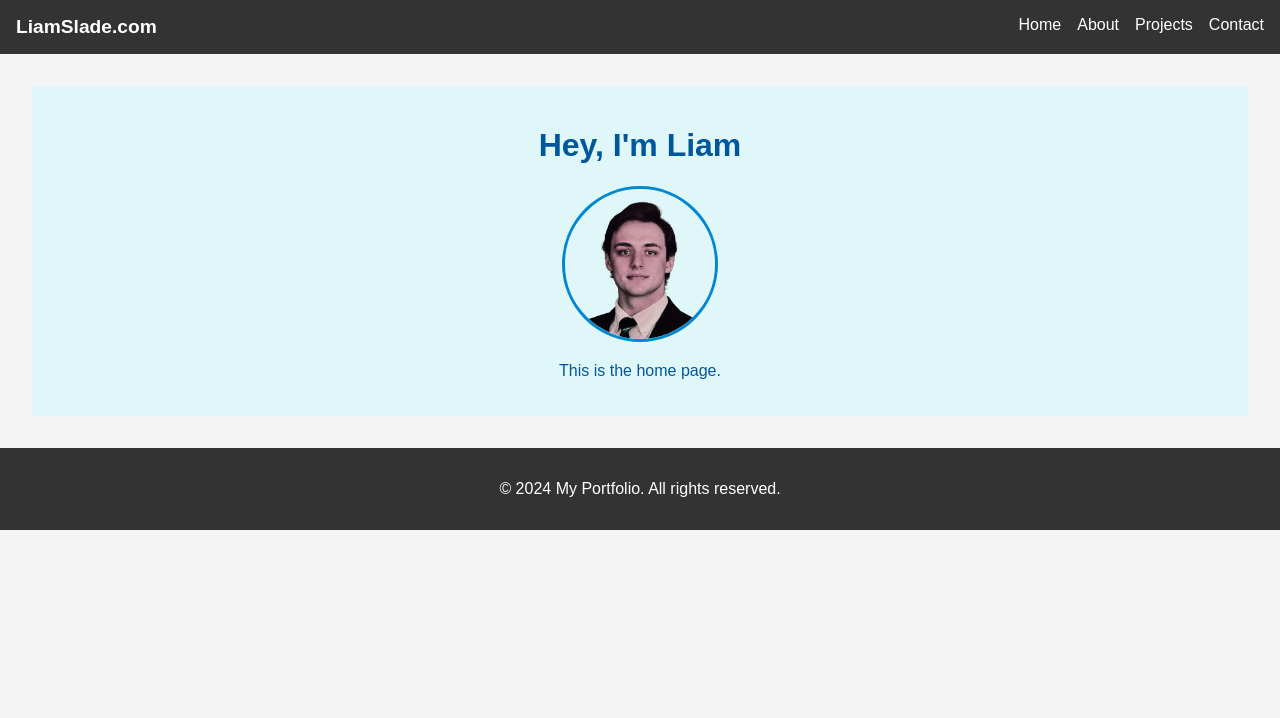
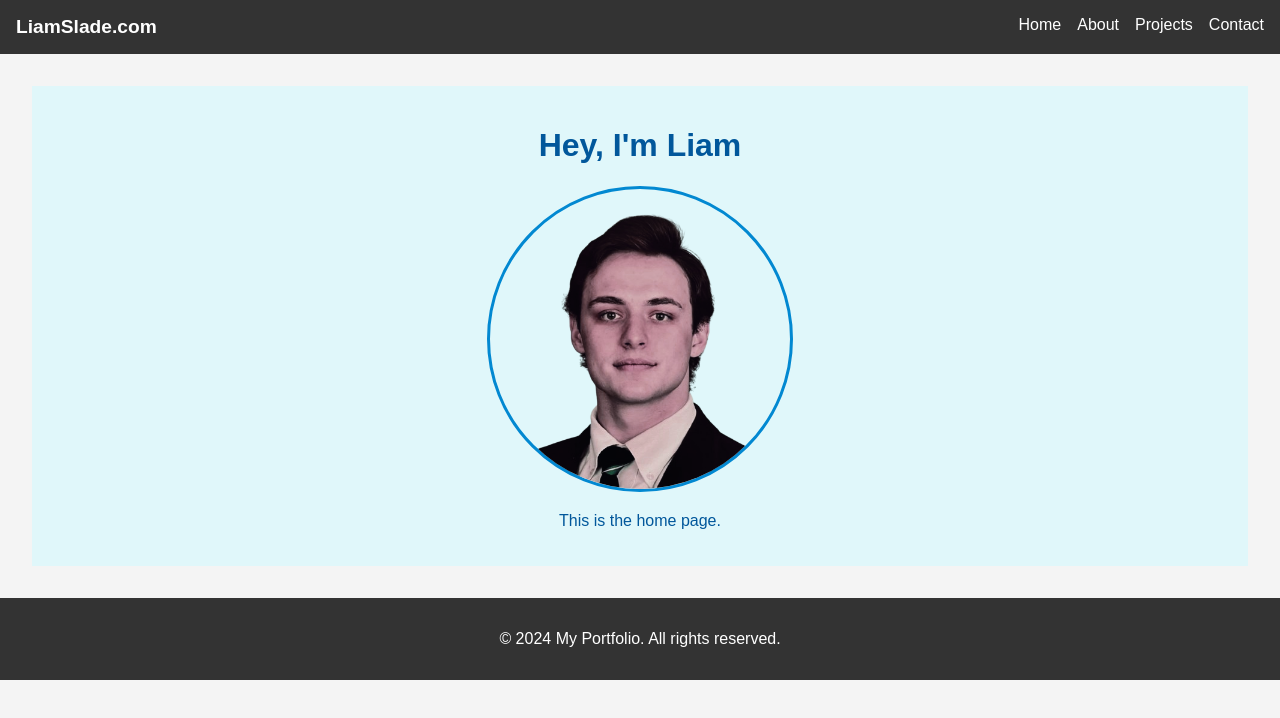
Before and after one commit to Laamb21/Personal_Website, a React (Create React App) app: page / in a window 1280 px wide. Shown: the top 718 px of the page. Built offline with nearby package versions, Linux system fonts and the light colour scheme.

Commit message:
made headshot image bigger

```diff
--- a/src/pages/Home.css
+++ b/src/pages/Home.css
@@ -19,8 +19,8 @@
 .center-image {
   display: block;
   margin: 20px auto;
-  border-radius: 50%; /* Make the image circular */
+  border-radius: 75%; /* Make the image circular */
   border: 3px solid #0288d1; /* Add a bright blue border to the image */
-  width: 150px; /* Adjust the size of the image */
-  height: 150px; /* Adjust the size of the image */
+  width: 300px; /* Adjust the size of the image */
+  height: 300px; /* Adjust the size of the image */
 }
```
